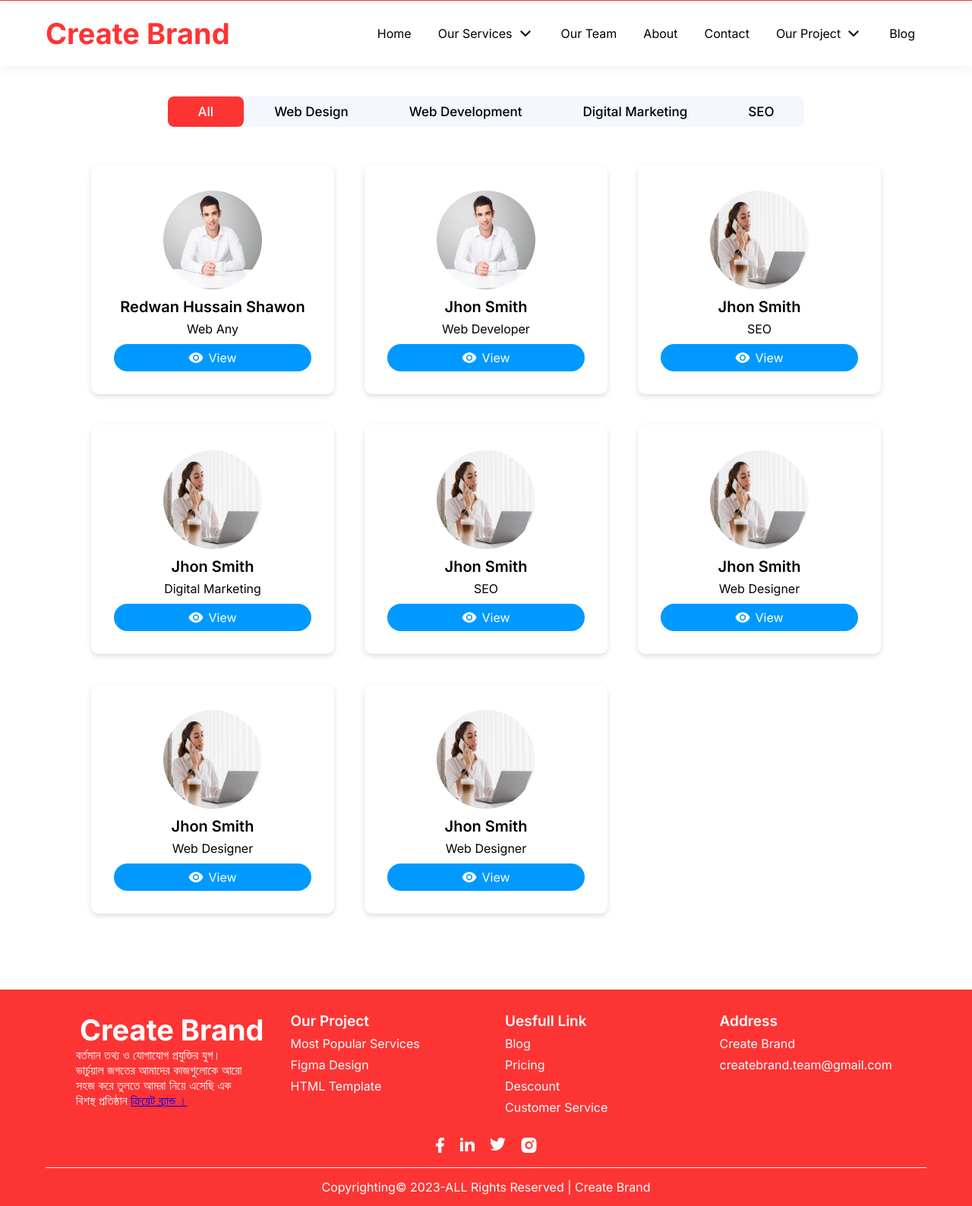
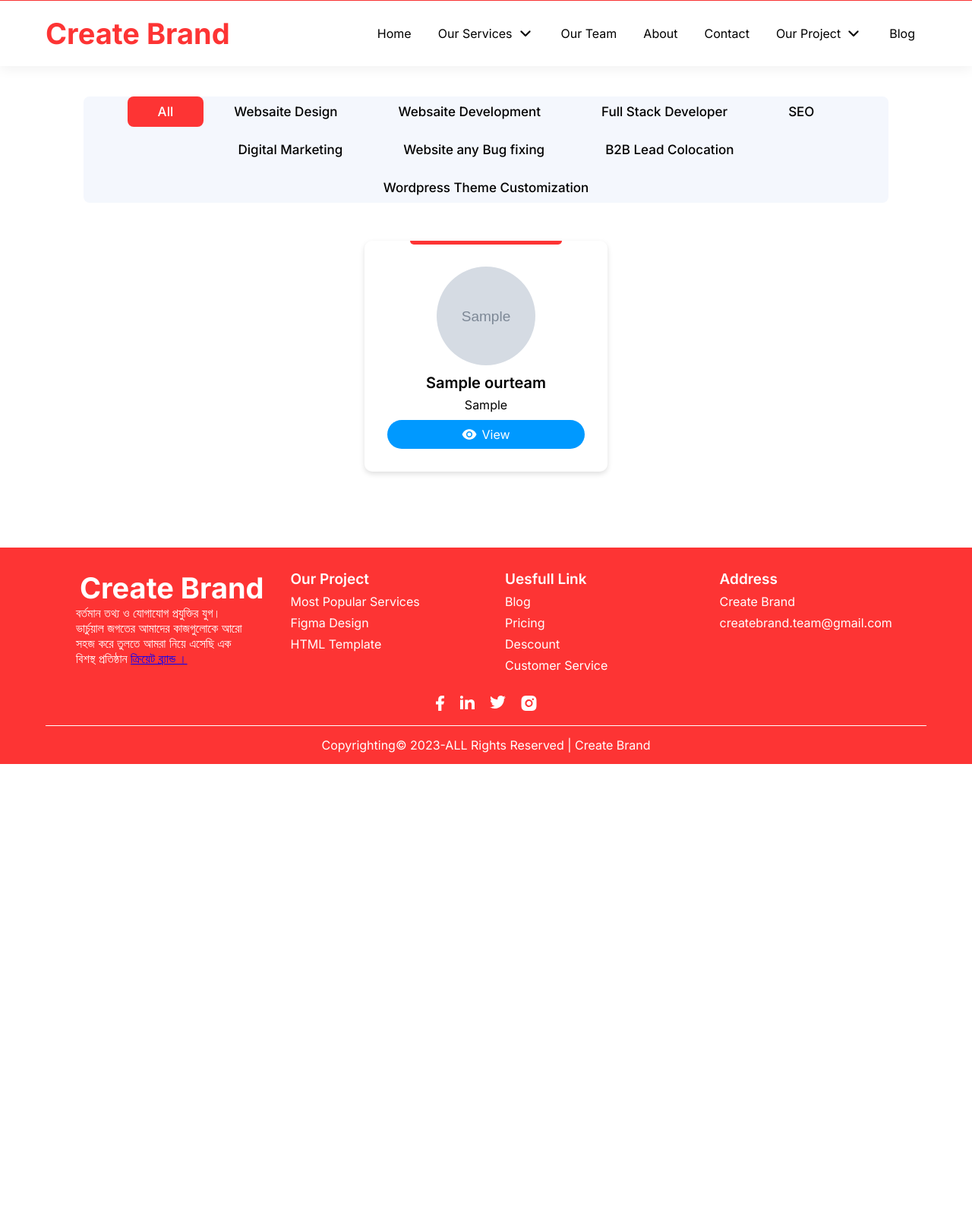
Before and after one commit to ebrahimfl/CreateBrand, a PHP site: page /Our-Team.php in a window 1280 px wide. Shown: the part 319-1907 px from the top of the page at 76% size. After the commit the page ends 1325 px from the top, so only its background shows below. Run offline with PHP 8.4, Linux system fonts and the light colour scheme; tables that the repository leaves empty or names only in its code hold one stand-in row (values such as "Sample post"); grey boxes marked "Sample" are stand-in pictures.

Commit message:
Work Admin Team page

```diff
--- a/Our-Team.php
+++ b/Our-Team.php
@@ -1,83 +1,36 @@
 <?php require_once "include/header.php"; ?>
 <link rel="stylesheet" href="assets/css/our-team.css">
-<?php require_once "include/headerM.php"; ?>
+<?php require_once "include/headerM.php";
+$function = new fun();
+?>
 
 <section id="our-team">
    <div class="container">
     <div class="header-menu">
         <ul>
             <li class='active' data-work="All">All</li>
-            <li data-work="Web Designer">Web Design</li>
-            <li data-work="Web Developer">Web Development</li>
+            <li data-work="Web Designer">Websaite Design</li>
+            <li data-work="Web Developer">Websaite Development</li>
+            <li data-work="Full Stack Developer">Full Stack Developer</li>
+            <li data-work="SEO">SEO</li>
             <li data-work="Digital Marketing">Digital Marketing</li>
-            <li data-work="SEO">SEO</li>
+            <li data-work="Website any Bug fixing">Website any Bug fixing</li>
+            <li data-work="B2B Lead Colocation">B2B Lead Colocation</li>
+            <li data-work="Wordpress Theme Customization">Wordpress Theme Customization</li>
         </ul>
     </div>
     <div class="row">
-        <div class="card" data-work="Any">
-         <img src="assets/images/man-img-1.png" alt="" class="card-img">
+      <?php $row =  $function->show('ourteam');
+        while($data = $row->fetch_assoc()){ ?>
+        <div class="card" data-work="<?php echo $data['category'] ?>">
+         <img src="assets/images/team/<?php echo $data['image'] ?>" alt="" class="card-img">
          <div class="text">
-            <h3>Redwan Hussain Shawon</h3>
-            <p>Web Any</p>
+            <h3><?php echo $data['name'] ?></h3>
+            <p><?php echo $data['category'] ?></p>
             <a href="#"><img src='assets/icons/view-icons.png'>View</a>
          </div>
         </div>
-        <div class="card"  data-work="Web Developer">
-         <img src="assets/images/man-img-1.png" alt="" class="card-img">
-         <div class="text">
-            <h3>Jhon Smith</h3>
-            <p>Web Developer</p>
-            <a href="#"><img src='assets/icons/view-icons.png'>View</a>
-         </div>
-        </div>
-        <div class="card" data-work="Web Developer">
-         <img src="assets/images/women-img-1.png" alt="" class="card-img">
-         <div class="text">
-            <h3>Jhon Smith</h3>
-            <p>SEO</p>
-            <a href="#"><img src='assets/icons/view-icons.png'>View</a>
-         </div>
-        </div>
-        <div class="card" data-work="Digital Marketing">
-         <img src="assets/images/women-img-1.png" alt="" class="card-img">
-         <div class="text">
-            <h3>Jhon Smith</h3>
-            <p>Digital Marketing</p>
-            <a href="#"><img src='assets/icons/view-icons.png'>View</a>
-         </div>
-        </div>
-        <div class="card" data-work='SEO'>
-         <img src="assets/images/women-img-1.png" alt="" class="card-img">
-         <div class="text">
-            <h3>Jhon Smith</h3>
-            <p>SEO</p>
-            <a href="#"><img src='assets/icons/view-icons.png'>View</a>
-         </div>
-        </div>
-        <div class="card">
-         <img src="assets/images/women-img-1.png" alt="" class="card-img">
-         <div class="text">
-            <h3>Jhon Smith</h3>
-            <p>Web Designer</p>
-            <a href="#"><img src='assets/icons/view-icons.png'>View</a>
-         </div>
-        </div>
-        <div class="card">
-         <img src="assets/images/women-img-1.png" alt="" class="card-img">
-         <div class="text">
-            <h3>Jhon Smith</h3>
-            <p>Web Designer</p>
-            <a href="#"><img src='assets/icons/view-icons.png'>View</a>
-         </div>
-        </div>
-        <div class="card">
-         <img src="assets/images/women-img-1.png" alt="" class="card-img">
-         <div class="text">
-            <h3>Jhon Smith</h3>
-            <p>Web Designer</p>
-            <a href="#"><img src='assets/icons/view-icons.png'>View</a>
-         </div>
-        </div>
+        <?php } ?>
     </div>
    </div>
 </section>
--- a/assets/css/our-team.css
+++ b/assets/css/our-team.css
@@ -54,7 +54,6 @@
 #our-team .row .card{
    border-radius: 10px;
    position: relative;
-   cursor: pointer;
    padding: 34px 30px 30px;
    text-align: center;
    box-shadow: 0 3px 7px 0 rgba(0, 0, 0, .13);
@@ -72,6 +71,21 @@
     width:70px;
     height: 70px;
     transition: 0.6s;
+}
+#our-team .row .card::after{
+    content: '';
+    position: absolute;
+    left: 50%;
+    transform: translateX(-50%);
+    background-color: #FD3434;
+    width: 200px;
+    height: 5px;
+    top: -0px;
+    border-radius: 0 0 20px 20px;
+    transition: 0.4s;
+}
+#our-team .row .card:hover::after{
+    top: -20px;
 }
 #our-team .row .card:hover::before{
     left: -29px;
@@ -108,7 +122,7 @@
 #our-team .row .card .text a{
     color: #fff;
     background-color: var(--Secondary);
-    padding: 8px 12px;
+    padding: 9px 12px;
     display: flex;
     align-items: center;
     justify-content: center;
--- a/assets/css/site_responsive.css
+++ b/assets/css/site_responsive.css
@@ -281,7 +281,6 @@
      #blog .row .sidebar .social_link .card .card-body{
         width: 100%;
      }
-
      /* === Top Bar Responsive Start === */
  }
 
--- a/assets/js/main.js
+++ b/assets/js/main.js
@@ -164,7 +164,9 @@
 // about page Slider
 let about_slider_img = document.querySelectorAll('#about .slider .img');
 about_slider_img.forEach((img,index) => {
+  if(img){
     img.style.left=`${index * 100}%`;
+  }
 })
 let counter=0;
 const sliderimg = ()=>{
@@ -173,7 +175,10 @@
   }
 
     about_slider_img.forEach((img,index)=>{
+      if(img){
         img.style.transform=`translateX(-${counter*100}%)`
+      }
+
     })
 }
 setInterval(()=>{
@@ -190,14 +195,18 @@
   about_team_card.forEach((value, index) => {
     value.style.transform = 'scale(0) translateY(-50%)';
   });
-  setTimeout(function(){
-    about_team_card[count_team_card].style.transform  = 'scale(1) translateY(-50%)';
-    if (count_team_card === about_team_card.length - 1) {
-      count_team_card = 0;
-    } else {
+  setTimeout(function() {
+    if (about_team_card && about_team_card.length > 0) {
+      if (count_team_card === about_team_card.length) {
+        count_team_card = 0;// Reset count_team_card if it exceeds array length
+      }
+      if (about_team_card[count_team_card]) {
+        about_team_card[count_team_card].style.transform = 'scale(1) translateY(-50%)';
         count_team_card++;
       }
-  },600)
+    }
+  }, 600);
+
 
 }
  slider_team_card_about();
@@ -206,7 +215,7 @@
 },5000);
 
 
-
+document.addEventListener('DOMContentLoaded', function() {
   const aboutServicesCard = document.querySelector('#about .services');
   let scrollAmount = 1;
   let scrollDirection = 'right';
@@ -214,6 +223,7 @@
 
   function services_scroll_function() {
     serviceInterval = setInterval(function() {
+    if(aboutServicesCard){
       if (scrollDirection === 'right') {
         aboutServicesCard.scrollLeft += scrollAmount;
         if (aboutServicesCard.scrollLeft >= (aboutServicesCard.scrollWidth - aboutServicesCard.clientWidth)) {
@@ -225,47 +235,54 @@
           scrollDirection = 'right';
         }
       }
+    }
     }, 15);
+
   }
 
-// Start auto-scroll on page load
-window.addEventListener('load', function() {
-  services_scroll_function();
-});
+  window.addEventListener('load', services_scroll_function);
 
-aboutServicesCard.addEventListener('mouseleave', function() {
-  services_scroll_function();
-});
+  if (aboutServicesCard){
+    aboutServicesCard.addEventListener('mouseleave', services_scroll_function);
 
     aboutServicesCard.addEventListener('mouseover', function() {
       clearInterval(serviceInterval);
     });
+  }
+});
 
 
 
+
+document.addEventListener('DOMContentLoaded', function() {
   const counter_wrapper_main = document.querySelector('.counter_wrapper');
-let hasCounterFunctionBeenCalled  = true;
-window.addEventListener('scroll',function(){
-  if(window.scrollY+800 > counter_wrapper_main.offsetTop && hasCounterFunctionBeenCalled){
-    conter_function();
+  let hasCounterFunctionBeenCalled = true;
+
+  window.addEventListener('scroll', function() {
+    if (counter_wrapper_main && window.scrollY + 800 > counter_wrapper_main.offsetTop && hasCounterFunctionBeenCalled) {
+      counter_function();
       hasCounterFunctionBeenCalled = false;
     }
-})
+  });
 
-function conter_function(){
+  function counter_function() {
     const counter_h4_about = document.querySelectorAll('#about .counter_wrapper .card h4');
-counter_h4_about.forEach((value)=>{
-  let counterValue=0
-  let counter_intervall_fun = setInterval(function(){
-   let counter_arrtibute_value= value.getAttribute('data-counter-value')
-    value.innerHTML=counterValue;
-    value.innerHTML+='<span>+</span>';
-    if(counterValue == counter_arrtibute_value){
-      clearInterval(counter_intervall_fun)
+    counter_h4_about.forEach((value) => {
+      let counterValue = 0;
+      let counter_interval_fun = setInterval(function() {
+        let counter_attribute_value = value.getAttribute('data-counter-value');
+        if (value) {
+          value.innerHTML = counterValue;
+          value.innerHTML += '<span>+</span>';
+          // Example style modification:
+          value.style.color = 'red'; // Modify the style property (e.g., color)
+        }
+        if (counterValue == counter_attribute_value) {
+          clearInterval(counter_interval_fun);
         }
         counterValue++;
+      }, 5);
+    });
+  }
 
-  },5)
-
-})
-}
+});
--- a/cb_admin/index.php
+++ b/cb_admin/index.php
@@ -19,7 +19,6 @@
            <div class="form">
             <form action="php/core.php" method="post" >
                     <h2>Admin Login</h2>
-
                         <label for="user-name" class="login-card">
                             <img src="assets/icons/user-icons.png" alt="">
                         <input type="text" placeholder="Username" id="user-name" name="userName">
--- a/cb_admin/php/core.php
+++ b/cb_admin/php/core.php
@@ -16,7 +16,6 @@
 if(isset($_POST['team_add']) && !empty($_POST['team_add'])){
     $conn->team_add();
 }
-
 if (isset($_GET["action"])) {
     $check = $_GET['action'];
     $id = $_GET['id'];
--- a/service.php
+++ b/service.php
@@ -27,8 +27,6 @@
                         $ser_dec = $conn['ser_dec'];
                         $ser_img = $conn['ser_img'];
                         $date = $conn['date'];
-
-
                 ?>
                 <article class="main-article">
                     <div class="article-img">
```
Also changed, not shown: cb_admin/inc/our-team-add.php (+19 -14 lines), cb_admin/php/fun/fun.php (+30 -9 lines), assets/images/team/1265391931.png (added), assets/images/team/1444434929.jpg (added), assets/images/team/187149245.jpg (added), assets/images/team/1920721037.jpg (added), assets/images/team/2035167714.png (added), assets/images/team/2044002075.jpg (added), assets/images/team/262443432.png (added), assets/images/team/402087152.jpg (added), assets/images/unnamed.jpg (added). Lines whose indentation alone changed are shown as unchanged.
